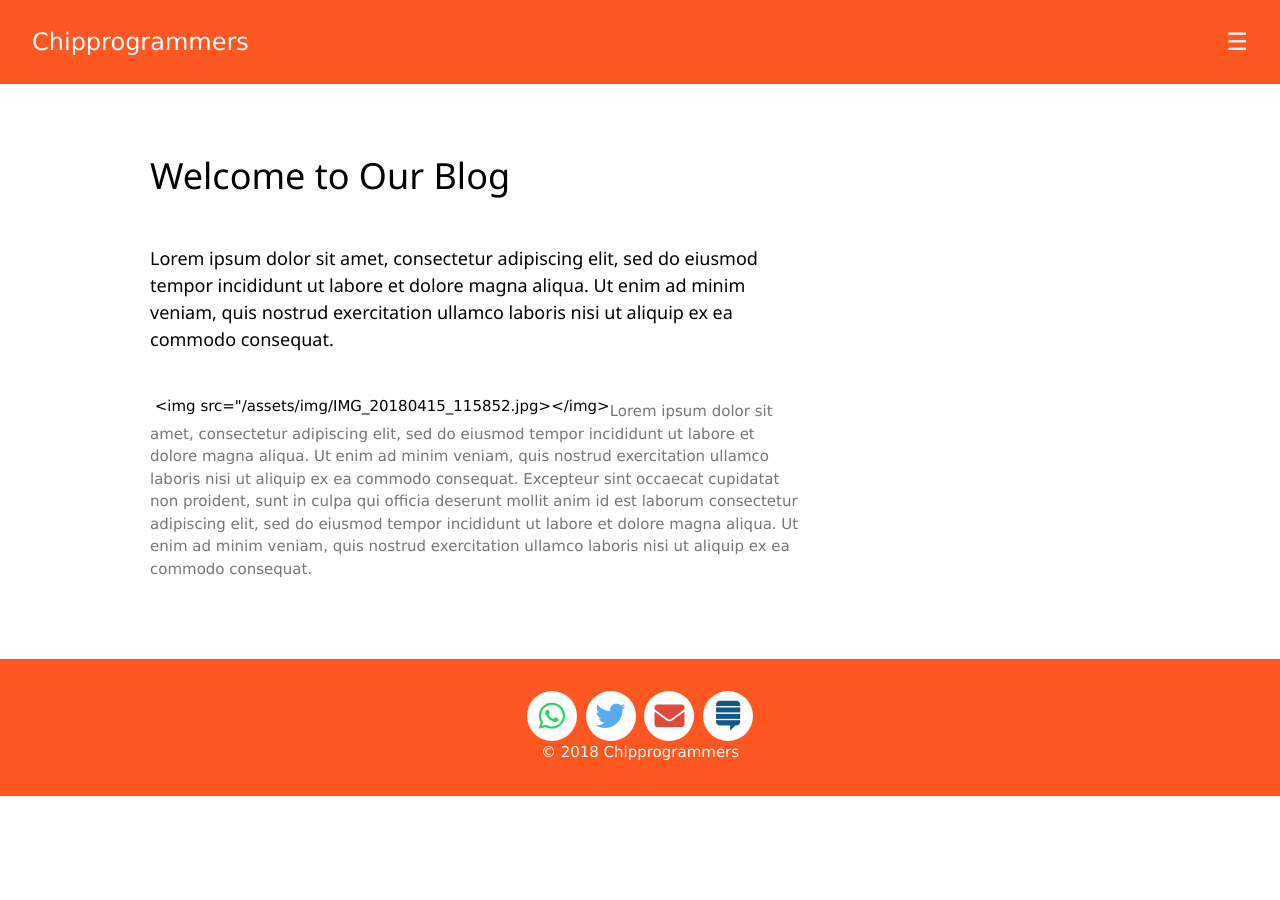
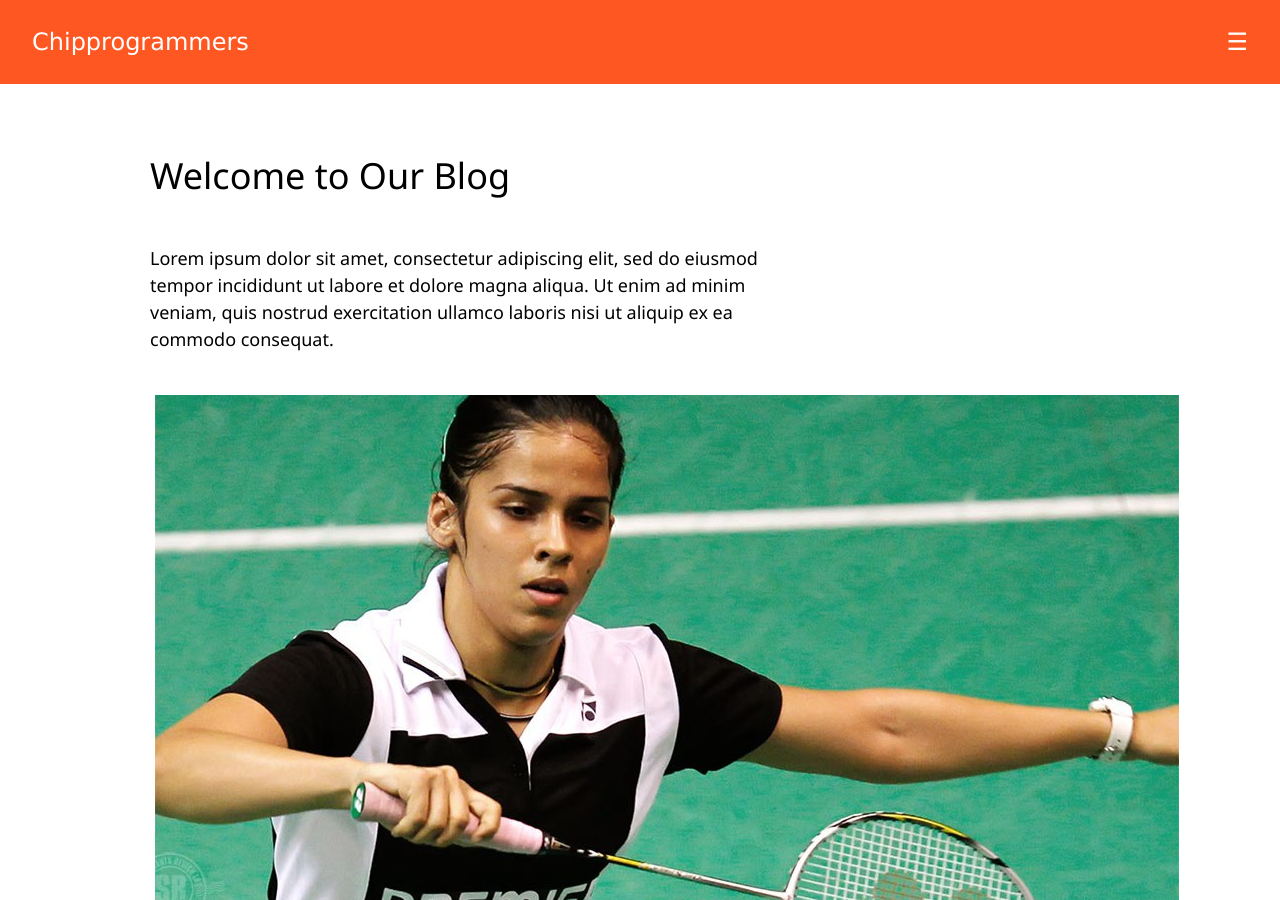
Before and after one commit to techiworld/techiworld.github.io, a Jekyll site: the page built from index.md, in a window 1280 px wide and 900 px high. Built offline with Jekyll 4.4.1, drawn with Linux system fonts in a browser that asks for light colours.

Commit message:
Update index.md

```diff
--- a/index.md
+++ b/index.md
@@ -5,7 +5,7 @@ title: Welcome to Our Blog
 
 <h5 class="w3-padding-32">Lorem ipsum dolor sit amet, consectetur adipiscing elit, sed do eiusmod tempor incididunt ut labore et dolore magna aliqua. Ut enim ad minim veniam, quis nostrud exercitation ullamco laboris nisi ut aliquip ex ea commodo consequat.</h5>
 <div class="post-img">
-  <img src="{{ site.baseurl }}/assets/img/IMG_20180415_115852.jpg></img>
+  <img src="{{ site.baseurl }}/assets/img/IMG_20180415_115852.jpg">
 </div>
 <p class="w3-text-grey">Lorem ipsum dolor sit amet, consectetur adipiscing elit, sed do eiusmod tempor incididunt ut labore et dolore magna aliqua. Ut enim ad minim veniam, quis nostrud exercitation ullamco laboris nisi ut aliquip ex ea commodo consequat. Excepteur sint
 occaecat cupidatat non proident, sunt in culpa qui officia deserunt mollit anim id est laborum consectetur adipiscing elit, sed do eiusmod tempor incididunt ut labore et dolore magna aliqua. Ut enim ad minim veniam, quis nostrud exercitation ullamco
```
